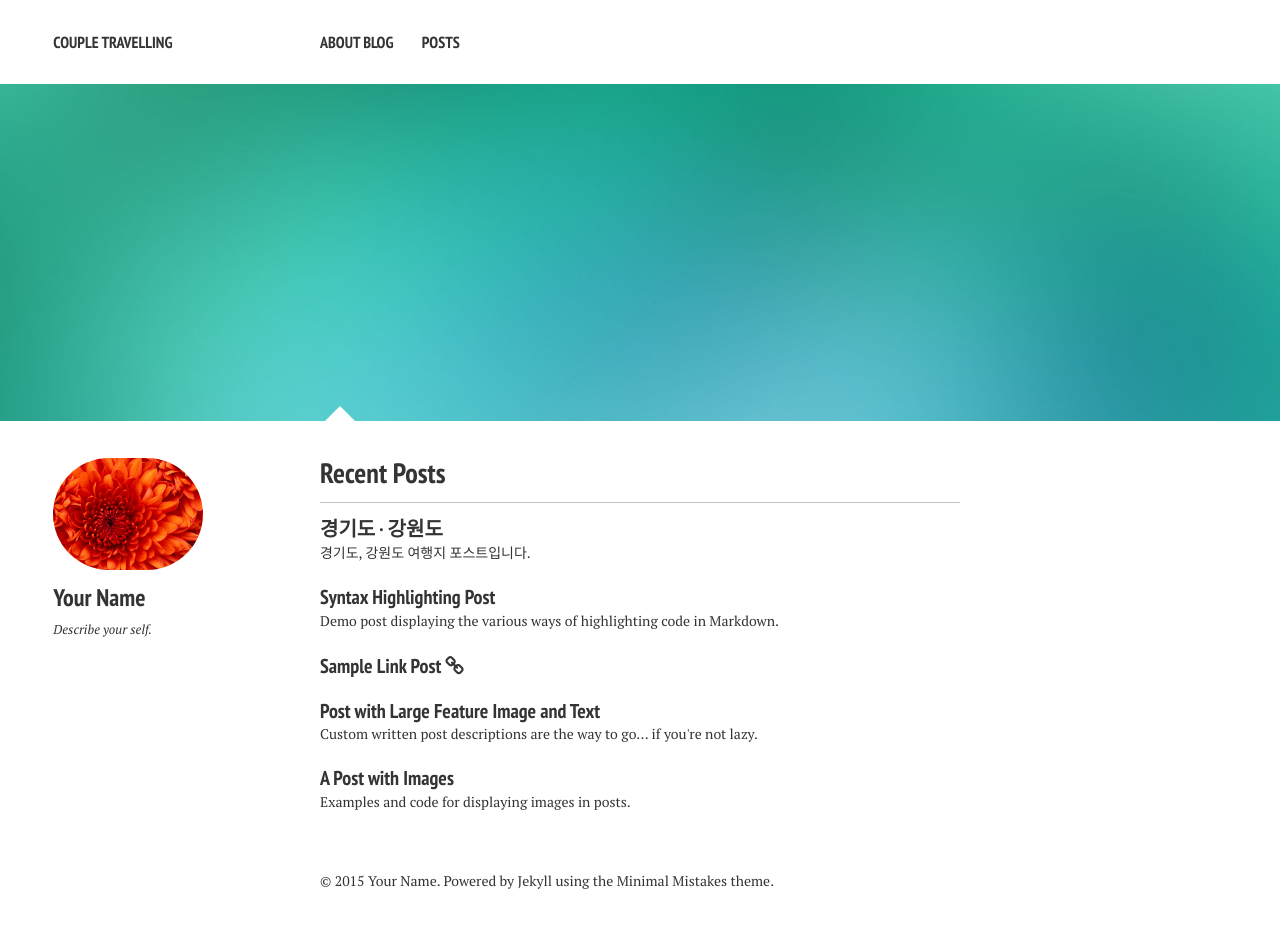
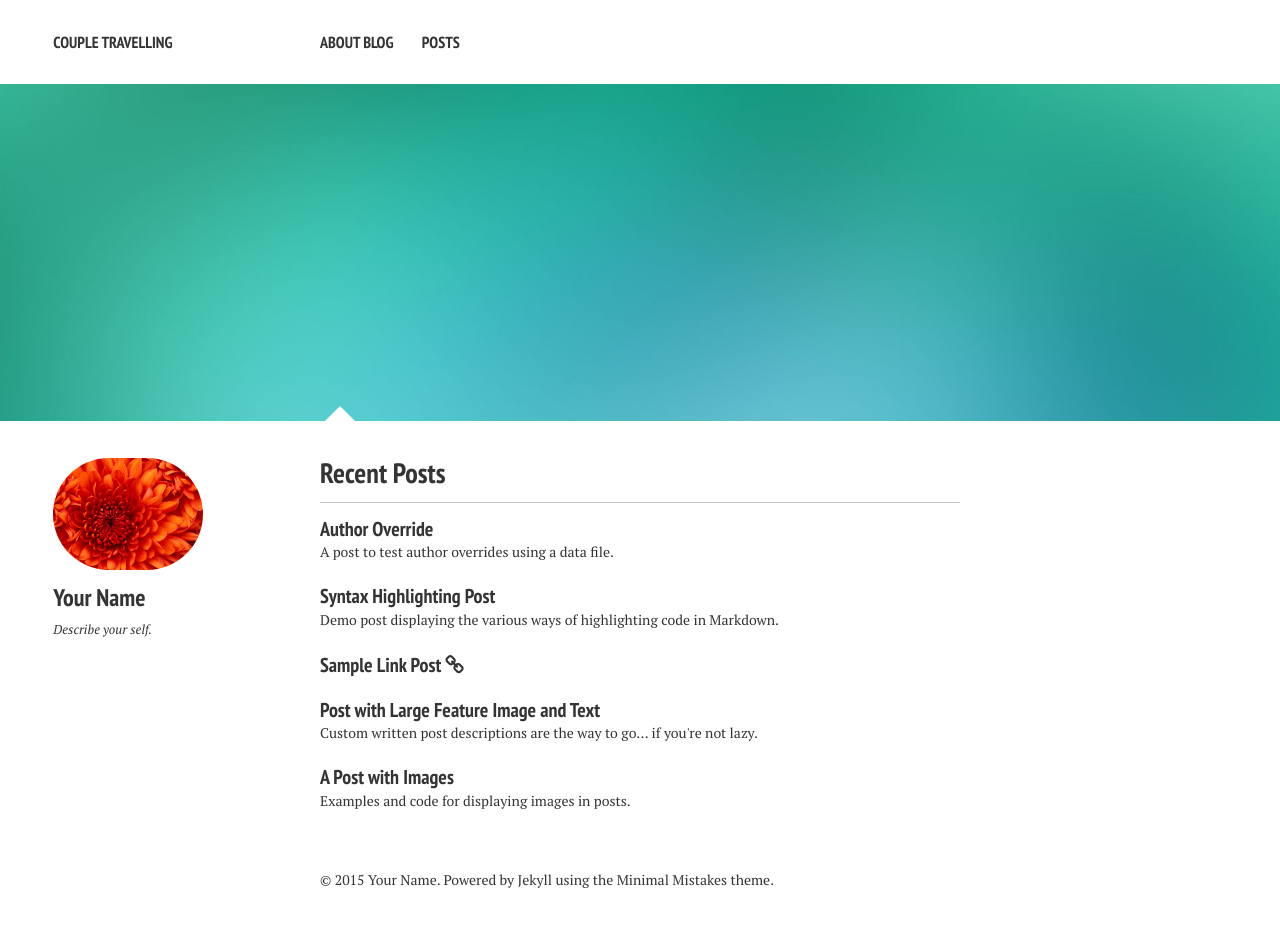
Before and after one commit to shinojin/shinojin.github.com, a Jekyll site: the page built from index.md, in a window 1280 px wide. Built offline with Jekyll 4.4.1, drawn with Linux system fonts in a browser that asks for light colours; nearby versions of some CDN libraries; part of the change alters nothing that is shown.

Commit message:
Update 2014-07-31-author-override.md

```diff
--- a/_posts/2014-07-31-author-override.md
+++ b/_posts/2014-07-31-author-override.md
@@ -1,35 +1,43 @@
 ---
 layout: post
-title: "경기도 · 강원도"
-author: 오병호
+title: "Author Override"
+author: billy_rick
 modified:
-excerpt: "경기도, 강원도 여행지 포스트입니다."
+excerpt: "A post to test author overrides using a data file."
 tags: []
 ---
 
-### 경기도
+For those of you who may have content written by multiple authors on your site you can now assign different authors to each post if desired.
 
-* 도시 : 가평
-가평군은 경기도 동북 산간지역에 놓여 있으며 북한강이 혼천강과 합류하여 서남방향으로 흐르는 고장으로, 수도권과 가까워서 많은 연인들이 즐겨찾는 도시입니다.
+Previously the theme used a global author for the entire site and those attributes would be used in all bylines, social networking links, Twitter Card attribution, and Google Authorship. These `owner` variables were defined in `config.yml`
 
-* 관광명소 : [아침고요수목원](http://www.morningcalm.co.kr/)
+Start by modifying or creating a new `authors.yml` file in the `_data` folder and add your authors using the following format.
 
-* 맛집 : [잣두부집](http://gpfriends.net/)
+{% highlight yaml %}
+# Authors
 
-* 숙박시설 : [콜린 펜션](http://collineps.net/)
+billy_rick:
+  name: Billy Rick
+  web: http://thewhip.com
+  email: billy@rick.com
+  bio: "What do you want, jewels? I am a very extravagant man."
+  avatar: bio-photo-2.jpg
+  twitter: extravagantman
+  google:
+    plus: BillyRick
 
-### 강원도
+cornelius_fiddlebone:
+  name: Cornelius Fiddlebone
+  email: cornelius@thewhip.com
+  bio: "I ordered what?"
+  avatar: bio-photo.jpg
+  twitter: rhymeswithsackit
+  google:
+    plus: CorneliusFiddlebone
+{% endhighlight %}
 
-* 도시 : 평창 봉평
-군청소재지로부터 북쪽으로 36㎞ 떨어진 곳에 위치한 면적 216.78㎢의 넓은 면적을 가지고 있는 면으로 동쪽은 진부면과
-접해있고 남쪽은 대화면 서쪽은 횡성군 둔내면 그리고 북쪽은 홍천군 내면과 접해있으며, 특히 봉평면은 북쪽에 자리잡고 있는
-회령봉을 비롯, 홍정산과 태기왕 전설을 안고 있는 태기산이 서쪽으로, 남쪽으로는 청태산과 대미산이 방림면과 경계를 이루며
-우뚝 자리잡고 있어 이런 山들에 의해 병풍처럼 둘러싸여져 있는 곳입니다.
+To assign Billy Rick as an author for our post. You'd add the following YAML front matter to a post:
 
-* 관광명소 : 흥정 계곡
-
-* 맛집 : [메밀꽃 필 무렵](http://www.gasanhouse.com/menu.php)
-
-* 숙박시설 : [플란다스 펜션](http://www.fdpension.co.kr/)
-
+{% highlight yaml %}
+author: billy_rick
 {% endhighlight %}
```
